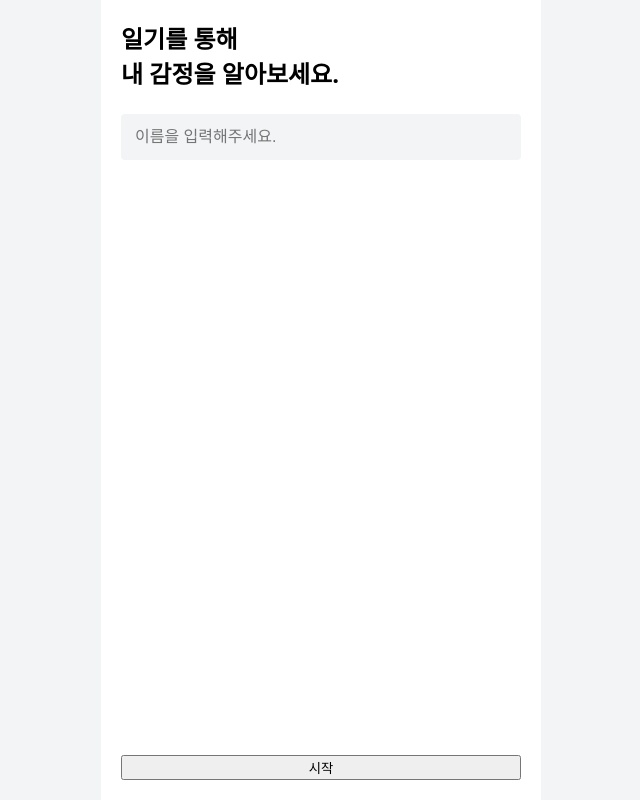
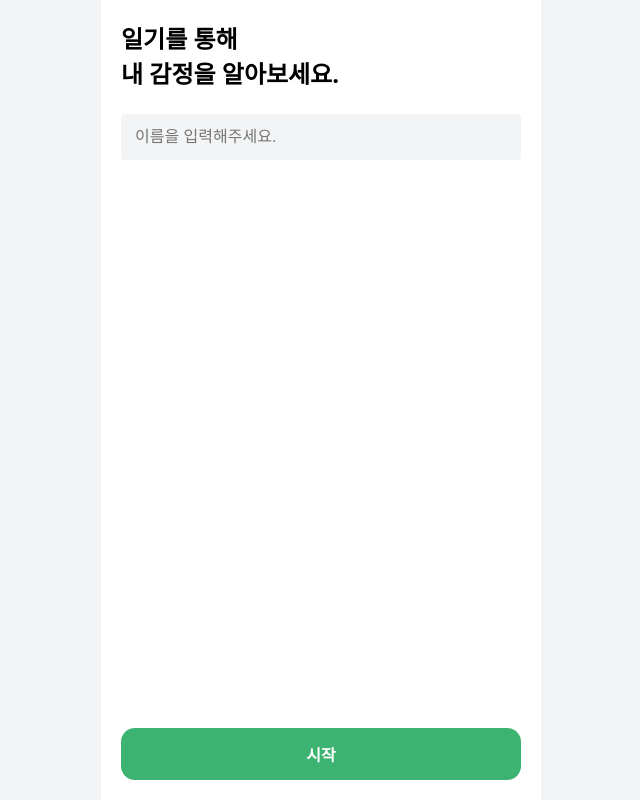
Before and after one commit to songjung110/emotionDiaries, a React app in the folder frontend/: page /start in a window 1280 px wide. Shown: the whole page, without its empty margins (319-959 px from the left). Built offline with nearby package versions, Linux system fonts and the light colour scheme; the HTML template or start-up script is replaced by a standard one.

Commit message:
feat: 로그인페이지 StartPage 의 버튼 Button 컴포넌트로 변경

```diff
--- a/frontend/src/pages/StartPage.tsx
+++ b/frontend/src/pages/StartPage.tsx
@@ -3,6 +3,7 @@ import styles from './StartPage.module.css'
 import { checkUsername } from '../api/userApi';
 import { useNavigate } from 'react-router-dom';
 import useUser from '../hooks/useUser';
+import Button from '../components/Button';
 
 function StartPage() {
   const [usernameInput, setUsernameInput] = useState('')
@@ -48,7 +49,7 @@ function StartPage() {
             placeholder={'이름을 입력해주세요.'}
             className={styles.input}
             />
-            <button type={'submit'} className={styles.button}>시작</button>
+            <Button type={'submit'} size={'large'} fullWidth={true} >시작</Button>
           </form>
         </div>
   )
```
